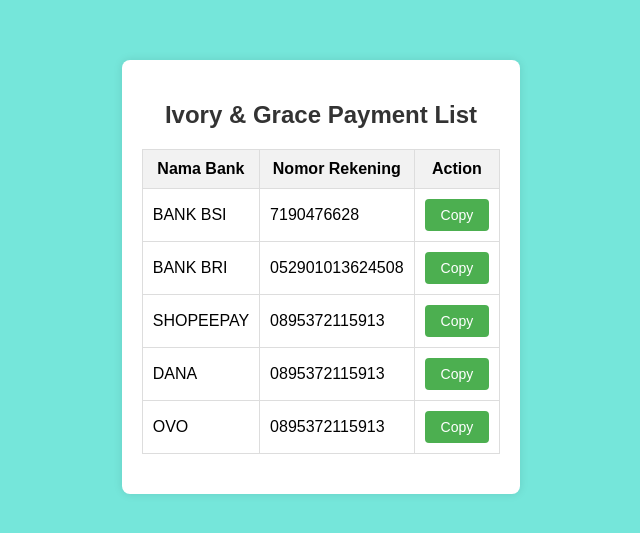
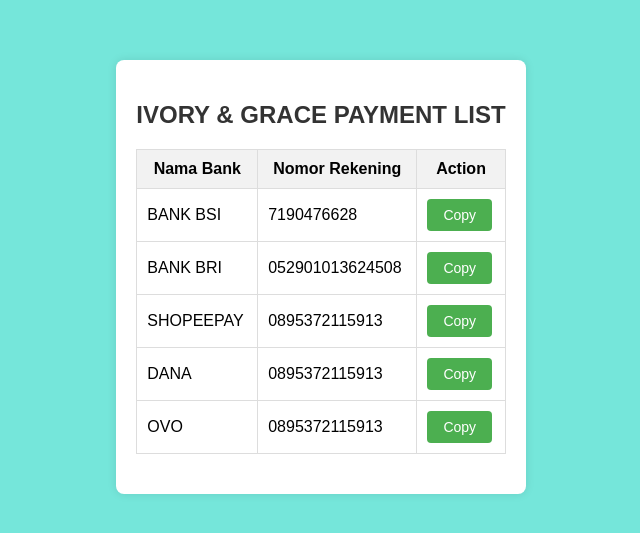
Before and after one commit to ivoryperfumeid/ivorygrace-payment-list, a plain HTML site: page index.html in a window 1280 px wide. Shown: the part 123-656 px from the top of the page, without its empty margins (319-959 px from the left). Drawn offline with Linux system fonts and the light colour scheme.

Commit message:
Update index.html

```diff
--- a/index.html
+++ b/index.html
@@ -8,7 +8,7 @@
 </head>
 <body>
     <div class="container">
-        <h1>Ivory & Grace Payment List</h1>
+        <h1>IVORY & GRACE PAYMENT LIST</h1>
         <table class="account-table">
             <thead>
                 <tr>
```
